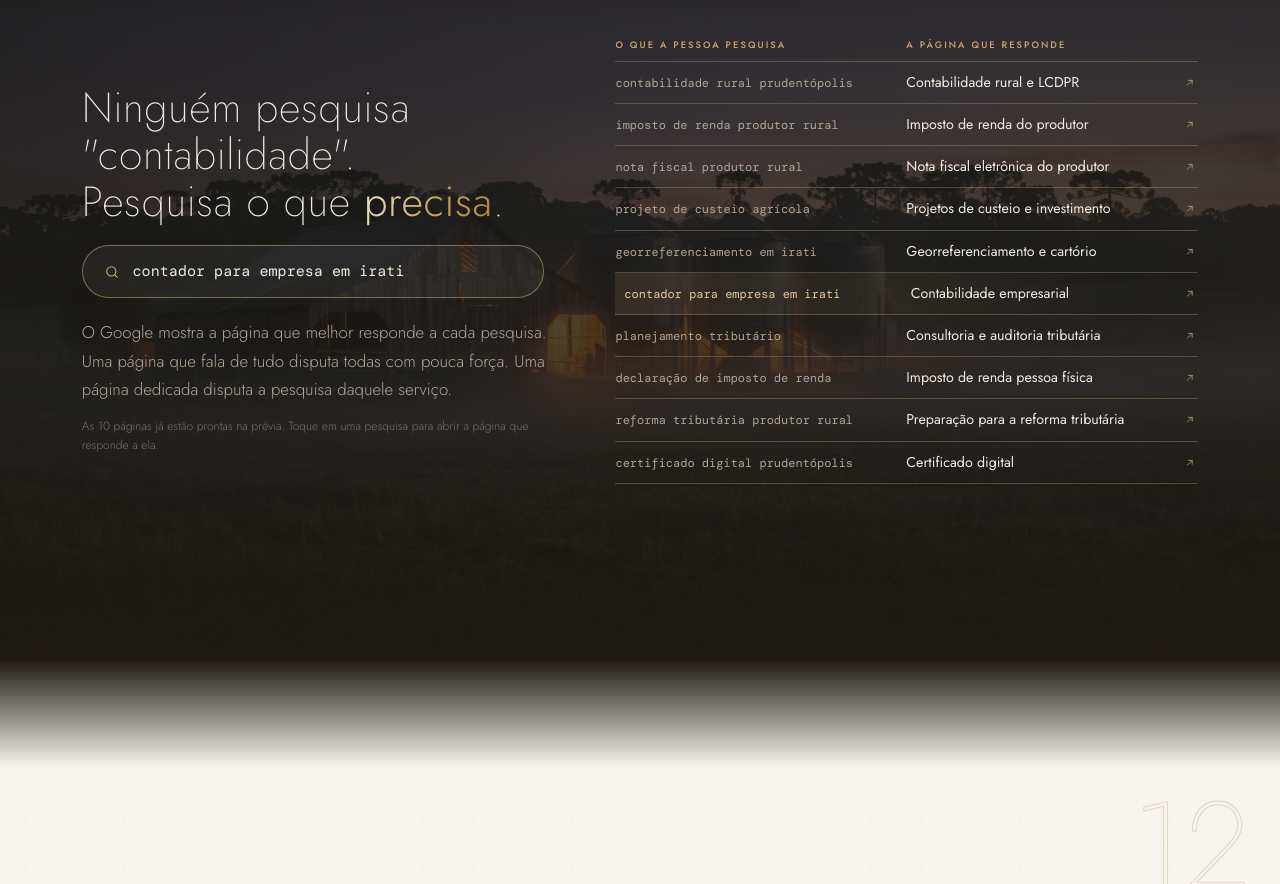
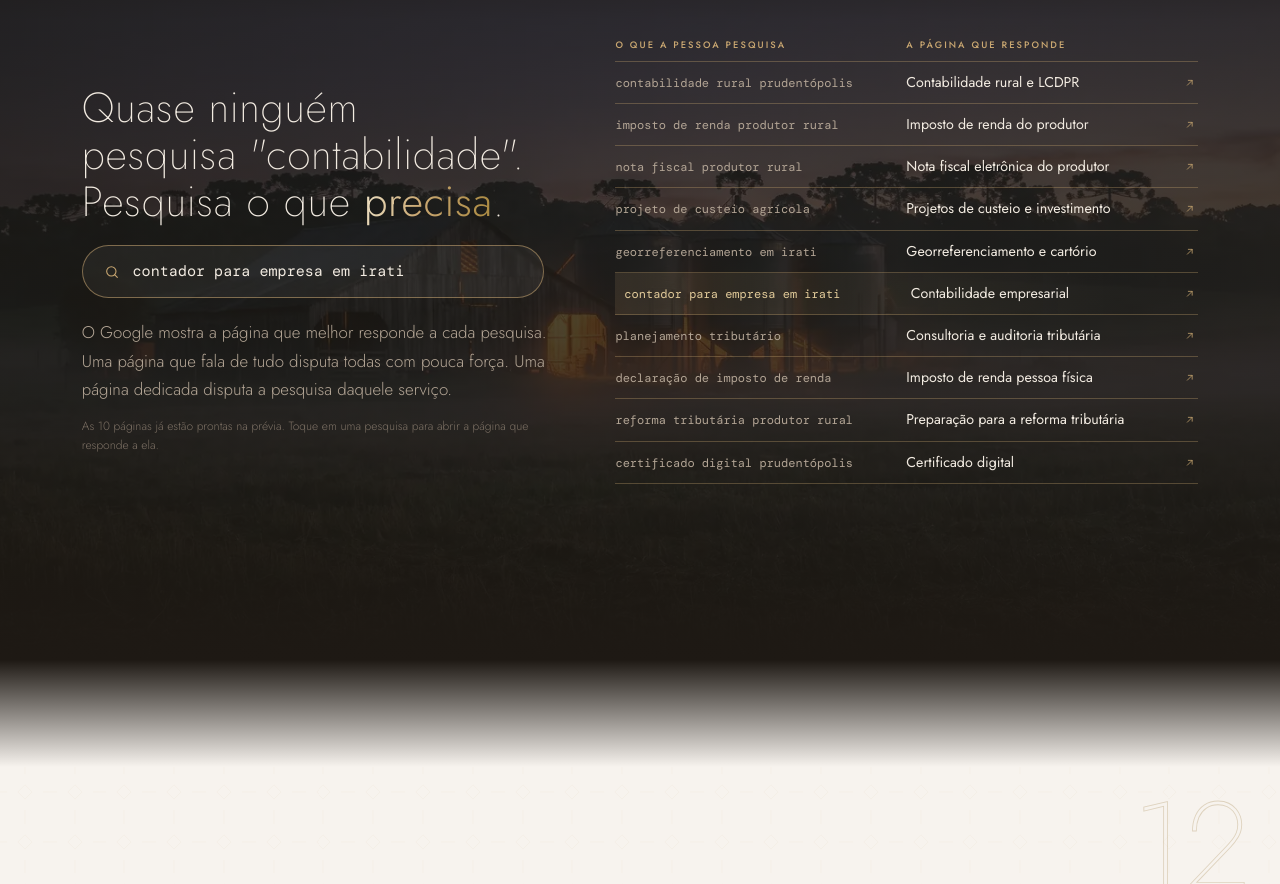
Before and after one commit to JoaoVitorRk/rkperformance-site, a website: page proposta/integraliza-contabilidade/apresentacao/index.html in a window 1280 px wide. Shown: the part 8993-9877 px from the top of the page. Drawn offline with nearby package versions, Linux system fonts and the light colour scheme; no server answers.

Commit message:
Integraliza: quase ninguém pesquisa contabilidade (tela 11)
Co-Authored-By: Claude Fable 5.2 <noreply@anthropic.com>

```diff
--- a/proposta/integraliza-contabilidade/apresentacao/index.html
+++ b/proposta/integraliza-contabilidade/apresentacao/index.html
@@ -711,7 +711,7 @@ td.pres { font-family: var(--font); font-size: 10.5px; font-weight: 500; letter-
     <span class="romano" aria-hidden="true">11</span>
     <div class="container busca-grade">
       <div class="rv">
-        <h2 class="titulo menor">Ninguém pesquisa "contabilidade". Pesquisa o que <span class="ouro">precisa</span>.</h2>
+        <h2 class="titulo menor">Quase ninguém pesquisa "contabilidade". Pesquisa o que <span class="ouro">precisa</span>.</h2>
         <div class="buscador" aria-hidden="true"><svg viewBox="0 0 24 24"><circle cx="11" cy="11" r="7"/><path d="M20 20l-3.8-3.8"/></svg><span id="digita">georreferenciamento em irati</span><i id="cursor"></i></div>
         <p class="lead">O Google mostra a página que melhor responde a cada pesquisa. Uma página que fala de tudo disputa todas com pouca força. Uma página dedicada disputa a pesquisa daquele serviço.</p>
         <p class="nota" style="margin-top:14px">As 10 páginas já estão prontas na prévia. Toque em uma pesquisa para abrir a página que responde a ela.</p>
```
